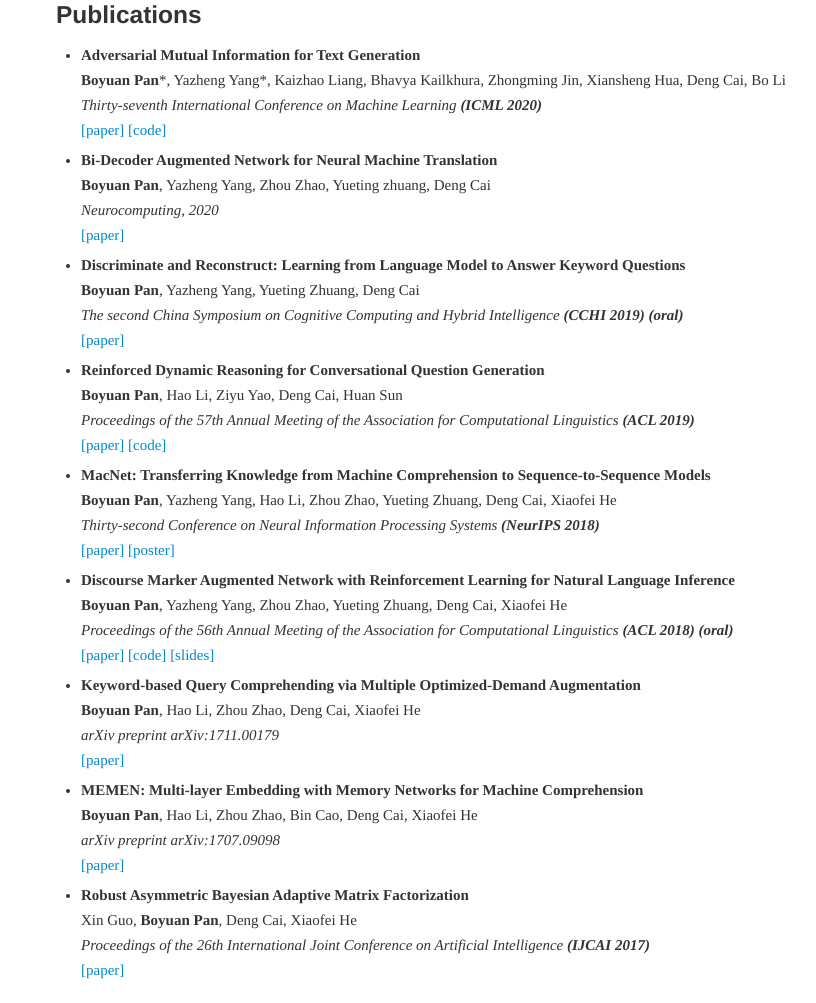
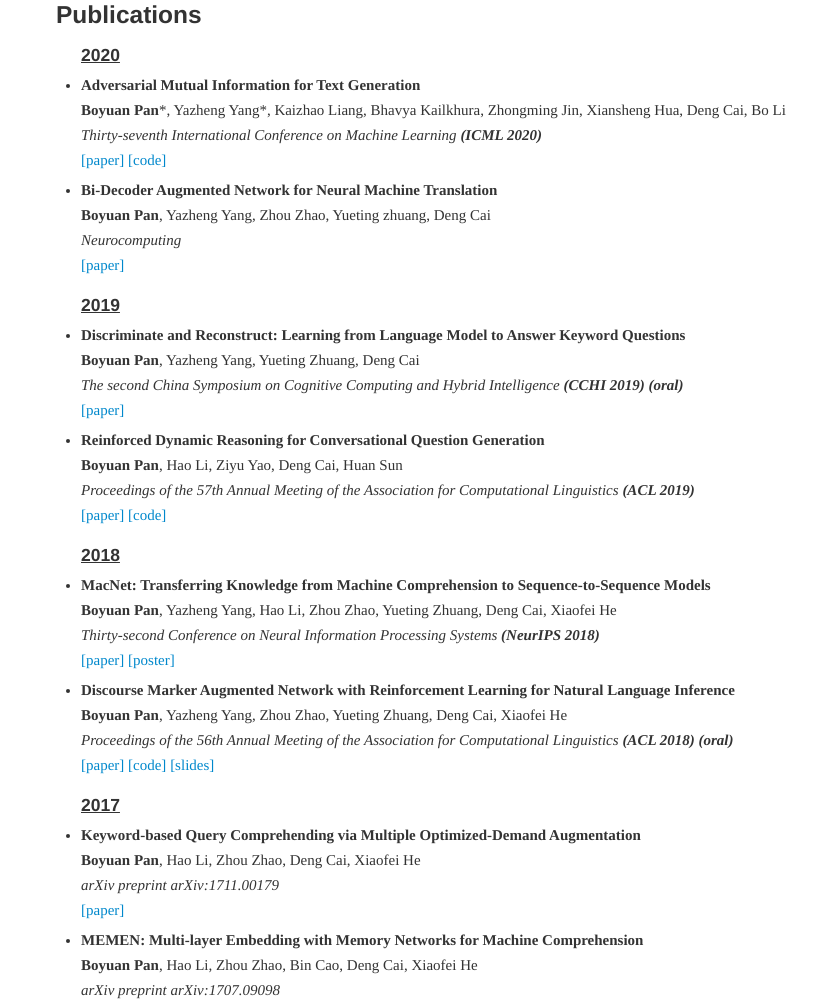
Before and after one commit to ByronPan/ByronPan.github.io, a plain HTML site: page index.html in a window 1280 px wide. Shown: the part 480-1483 px from the top of the page, 274-1090 px from the left. Drawn offline with Linux system fonts and the light colour scheme.

Commit message:
Add files via upload

```diff
--- a/index.html
+++ b/index.html
@@ -329,7 +329,7 @@ return false;
                                            target="_blank">[Google Scholar]</a>
             </p> -->
         <ul color="black">
-
+        <h4> <u>2020</u> </h4>
         <li>
         <div class="media">
                 <div class="media-body"> <font face="times">
@@ -365,7 +365,7 @@ return false;
                         <strong>Boyuan Pan</strong>, Yazheng Yang, Zhou Zhao, Yueting zhuang, Deng Cai
                     </p>
                     <p class="media-heading" style="font-size:15px">
-                        <i> Neurocomputing, 2020 </i>
+                        <i> Neurocomputing</i>
                     </p>
                     <p style="font-size:15px">
                         <a target="_blank" href="https://doi.org/10.1016/j.neucom.2020.01.003">[paper]</a>
@@ -375,7 +375,7 @@ return false;
         </div>
         </li>
 
-
+        <h4> <u>2019</u> </h4>
         <li>
         <div class="media">
                 <div class="media-body"> <font face="times">
@@ -420,7 +420,7 @@ return false;
         </div>
         </li>
 
-
+        <h4> <u>2018</u> </h4>
         <li>
         <div class="media">
                 <div class="media-body"> <font face="times">
@@ -467,6 +467,7 @@ return false;
         </div>
         </li>
 
+        <h4> <u>2017</u> </h4>
         <li>
         <div class="media">
                 <div class="media-body"> <font face="times">
```
